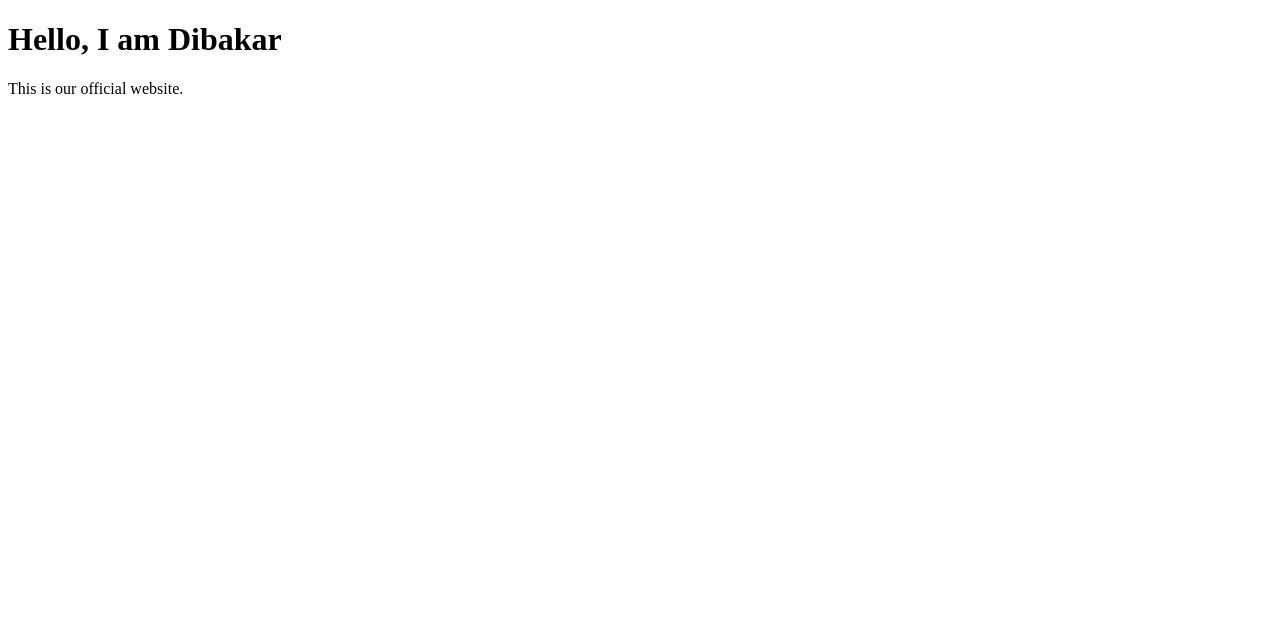
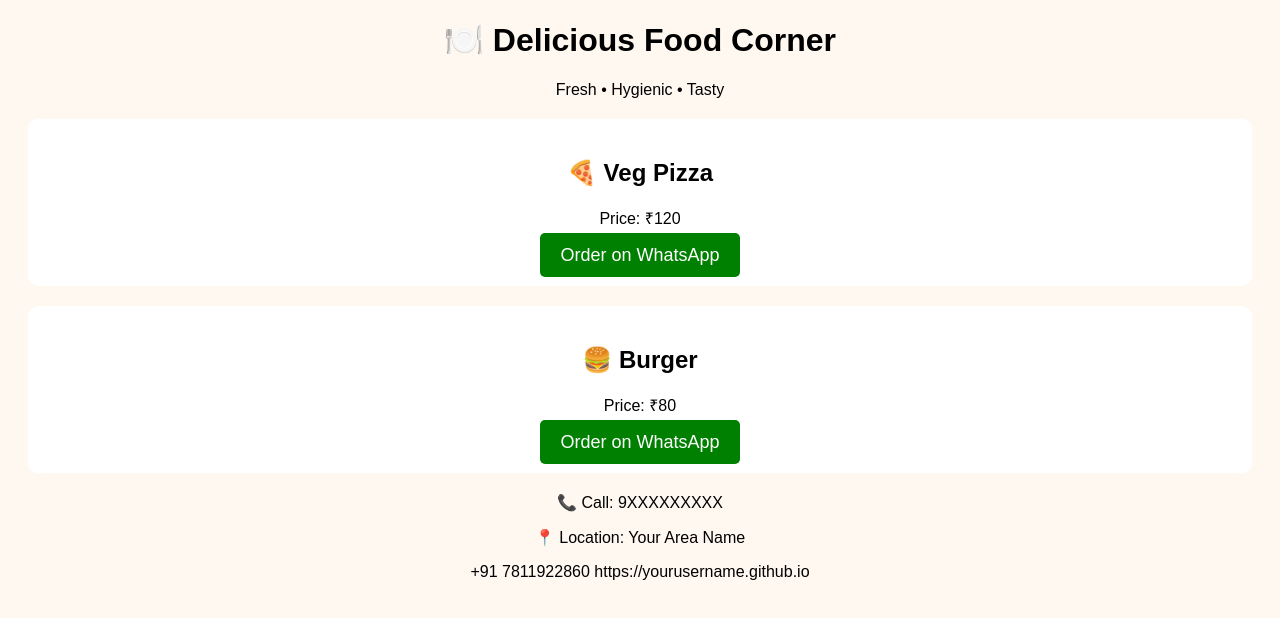
Before and after one commit to Diba-743329/yourusername.github.io, a plain HTML site: page index.html in a window 1280 px wide. Drawn offline with Linux system fonts and the light colour scheme.

Commit message:
Update index.html

```diff
--- a/index.html
+++ b/index.html
@@ -1,12 +1,45 @@
 <!DOCTYPE html>
 <html>
 <head>
-    <title>Only one step</title>
+    <title>Delicious Food Corner</title>
+    <style>
+        body { font-family: Arial; background:#fff8f0; text-align:center; }
+        .box { background:white; padding:20px; margin:20px; border-radius:10px; }
+        .btn {
+            background:green;
+            color:white;
+            padding:12px 20px;
+            text-decoration:none;
+            border-radius:5px;
+            font-size:18px;
+        }
+    </style>
 </head>
 <body>
-    <h1>Hello, I am Dibakar</h1>
-    <p>This is our official website.</p>
+
+<h1>🍽️ Delicious Food Corner</h1>
+<p>Fresh • Hygienic • Tasty</p>
+
+<div class="box">
+    <h2>🍕 Veg Pizza</h2>
+    <p>Price: ₹120</p>
+    <a class="btn" href="https://wa.me/919XXXXXXXXX?text=I%20want%20to%20order%20Veg%20Pizza">
+        Order on WhatsApp
+    </a>
+</div>
+
+<div class="box">
+    <h2>🍔 Burger</h2>
+    <p>Price: ₹80</p>
+    <a class="btn" href="https://wa.me/919XXXXXXXXX?text=I%20want%20to%20order%20Burger">
+        Order on WhatsApp
+    </a>
+</div>
+
+<p>📞 Call: 9XXXXXXXXX</p>
+<p>📍 Location: Your Area Name</p>
+
 </body>
 </html>
-</head>
-<body>
++91 7811922860
+https://yourusername.github.io
```
